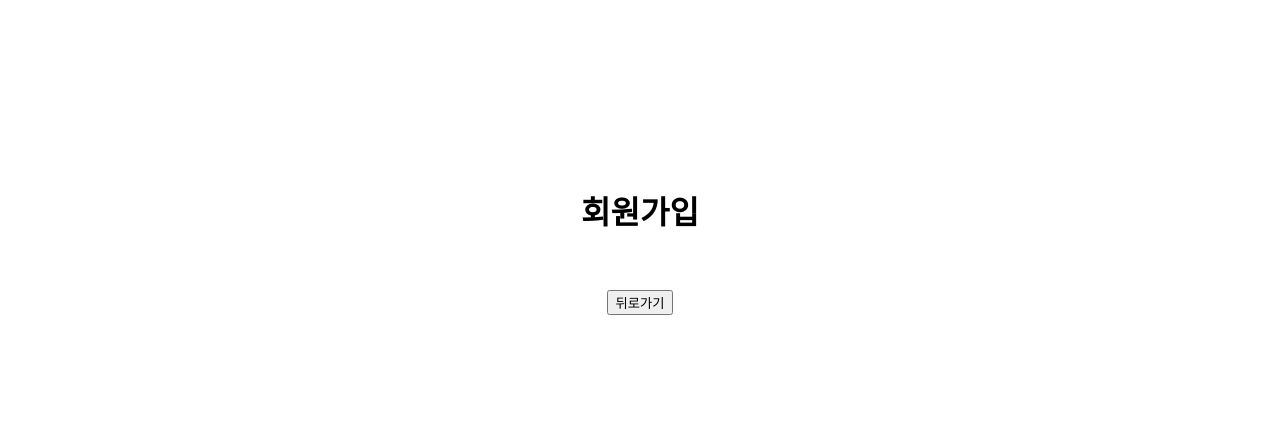
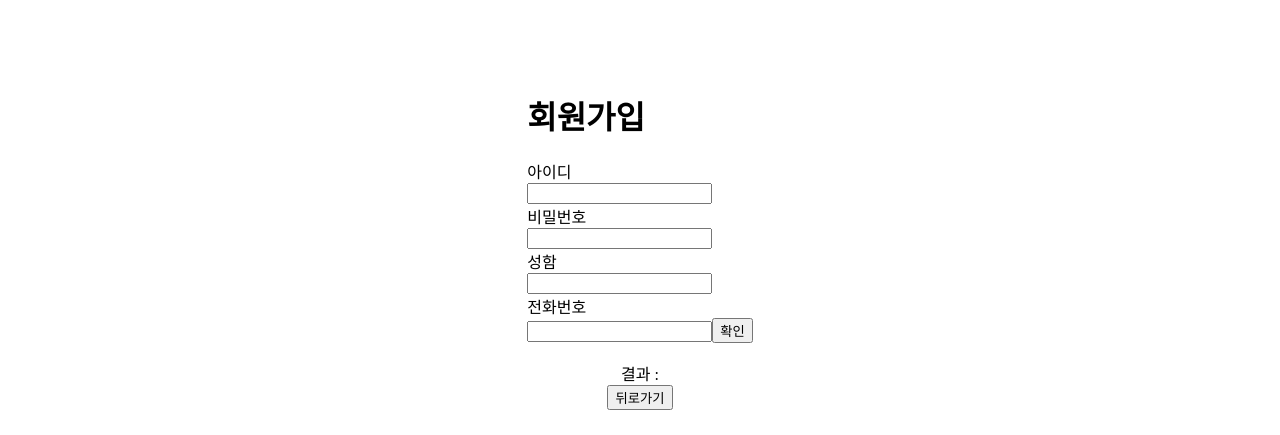
Before and after one commit to ChoHyunGook/Soccer-Next, a Next.js app: page /user/sign-up in a window 1280 px wide. Shown: the part 132-567 px from the top of the page. Built offline with nearby package versions, Linux system fonts and the light colour scheme.

Commit message:
2022-04-05 18:29

```diff
--- a/pages/basic/bmi.js
+++ b/pages/basic/bmi.js
@@ -1,7 +1,6 @@
 import axios from 'axios';
 import React, { useState } from 'react';
 export default function Bmi() {
-
     const [inputs, setInputs] = useState({})
 
     const onChange = e => {
--- a/pages/board/board-form.js
+++ b/pages/board/board-form.js
@@ -18,7 +18,7 @@ export default function BoardhtmlForm(){
         alert(`데이터셋 출력 : ${JSON.stringify(form)}`)
         axios.post('http://localhost:5000/api/board/write',inputs)
         .then(res=>{
-            alert(res.data)
+            alert(`결과: ${res.data.result}`)
         })
         .catch(err=>alert(err))
     }
--- a/pages/user/sign-up.js
+++ b/pages/user/sign-up.js
@@ -1,6 +1,47 @@
+import React,{useState} from "react"
+import axios from "axios"
+
 export default function SignUp(){
-    return (<>
-        <h1>회원가입</h1><br/><br/>
-        <button onClick={ () => {history.back('/'); } } >뒤로가기</button>
-        </>)
+    const [inputs, setInputs] = useState({})
+
+    const handleChange = e => {
+        e.preventDefault()
+        const { value, name } = e.target
+        setInputs({ ...inputs, [name]: value })
+    }
+
+    const handleSubmit = e => {
+        e.preventDefault()
+        axios.post('http://localhost:5000/api/user/signup', inputs)
+        .then(res => {
+            const signup = res.data
+            document.getElementById('result-span').innerHTML = `
+
+            <h3>${signup.name}님 회원가입을 축하합니다. 웰컴 투 헬프론트</h3>
+            `
+        })
+        .catch(err => alert(err))
+    }
+
+    return <>
+    <form action="" onSubmit={handleSubmit} >
+    <h1>회원가입</h1>
+
+    <label htmlFor="">아이디</label><br />
+    <input type="text" name="id" onChange={handleChange} /><br />
+
+    <label htmlFor="">비밀번호</label><br />
+    <input type="text" name="pw" onChange={handleChange}/><br/>
+
+    <label htmlFor="">성함</label><br />
+    <input type="text" name="name" onChange={handleChange}/><br/>
+
+    <label htmlFor="">전화번호</label><br />
+    <input type="text" name="tel" onChange={handleChange}/>
+
+    <input type="submit" value="확인" /><br /><br/>
+    </form>
+    <div> 결과 : <span id='result-span'></span></div>
+    <button onClick={ () => {history.back('/'); } } >뒤로가기</button>
+    </>
 }
```
Also changed, not shown: pages/basic/calc.js (line endings or trailing spaces).
